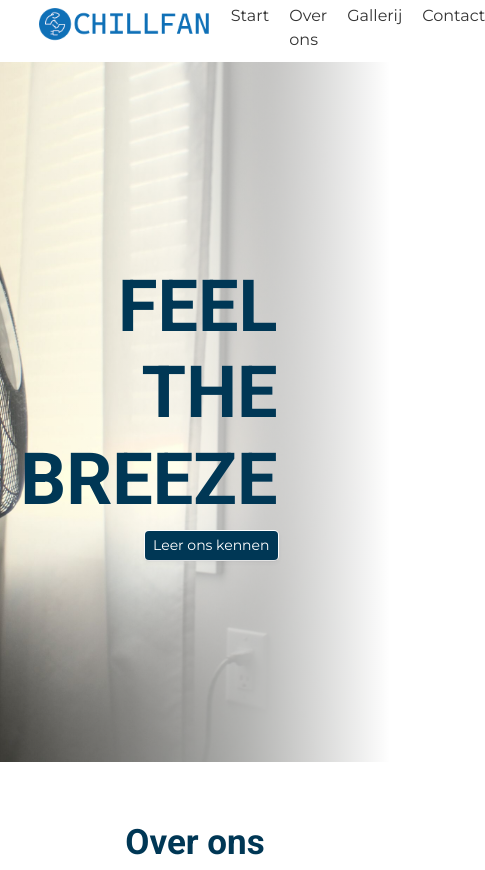
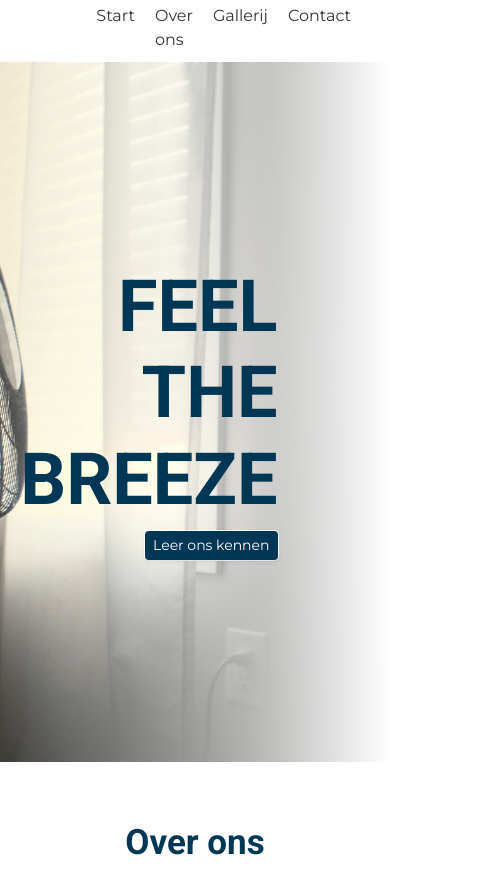
Before and after one commit to Noachiss/Chillfan, a plain HTML site: page index.html in a window 390 px wide. Shown: the top 870 px of the page, 485 px wide, since content can reach past the window. Drawn offline with nearby package versions, Linux system fonts and the light colour scheme.

Commit message:
Add files via upload

```diff
--- a/index.html
+++ b/index.html
@@ -5,6 +5,7 @@
     <meta http-equiv="X-UA-Compatible" content="IE=edge">
     <meta name="viewport" content="width=device-width, initial-scale=1.0">
     <link rel="stylesheet" href="https://cdnjs.cloudflare.com/ajax/libs/bootstrap/5.2.2/css/bootstrap.min.css" integrity="sha512-CpIKUSyh9QX2+zSdfGP+eWLx23C8Dj9/XmHjZY2uDtfkdLGo0uY12jgcnkX9vXOgYajEKb/jiw67EYm+kBf+6g==" crossorigin="anonymous" referrerpolicy="no-referrer" /></head>
+    <link rel="stylesheet" href="https://cdnjs.cloudflare.com/ajax/libs/bootstrap/5.2.3/css/bootstrap-grid.css" integrity="sha512-Fxj/xUyzF1sPpG8bmkIT/Rh4tAHwPn3roK9DwsoBoglSt2tfNpYWF+vWiwVw0SVhXVEjxmdDwkCzD/wtFOIAUg==" crossorigin="anonymous" />
     <link rel="stylesheet" type="text/css" href="lightbox.css">
     <link rel="stylesheet" href="style.css">
     <link rel="stylesheet" href="https://cdnjs.cloudflare.com/ajax/libs/font-awesome/6.4.0/css/all.min.css" integrity="sha512-iecdLmaskl7CVkqkXNQ/ZH/XLlvWZOJyj7Yy7tcenmpD1ypASozpmT/E0iPtmFIB46ZmdtAc9eNBvH0H/ZpiBw==" crossorigin="anonymous" referrerpolicy="no-referrer" />
--- a/style.css
+++ b/style.css
@@ -395,3 +395,12 @@ font-weight: 700;
 		padding-right: 3%;
 	}
 }
+@media (max-width: 500px) {
+  nav {
+    max-width: 50%;
+  }
+
+  img {
+    display: none;
+  }
+}
```
